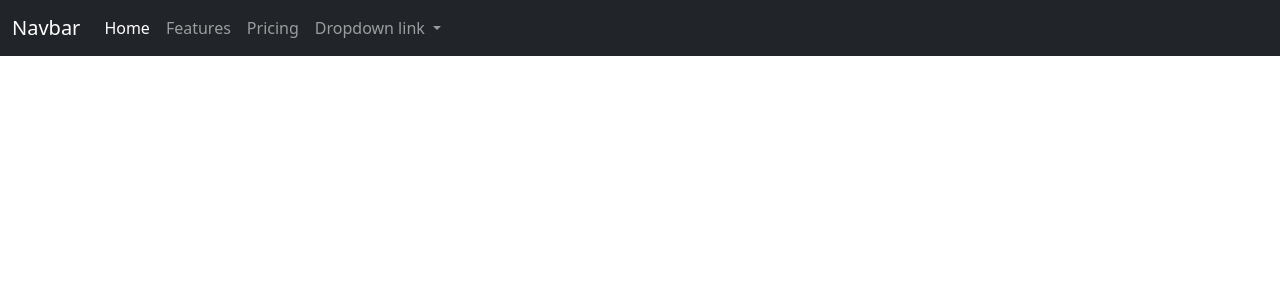
After one commit to selezenart/routes_api, a Python web app: template src/templates/base.html in a window 1280 px wide. The commit adds this page. Shown: the top 300 px of the page. Run offline with Jinja, Linux system fonts and the light colour scheme; the template is opened without the code that fills it, so the values that code supplies are empty.

Commit message:
added base templates with bootstrap

```diff
--- /dev/null
+++ b/src/templates/about.html
@@ -0,0 +1,5 @@
+{% extends 'base.html' %}
+{% block title}About{% endblock %
+{% block content %}
+<h1>About us!</h1>
+{% endblock %}
--- /dev/null
+++ b/src/templates/base.html
@@ -0,0 +1,61 @@
+<!doctype html>
+<html lang="en">
+  <head>
+    <!-- Required meta tags -->
+    <meta charset="utf-8">
+    <meta name="viewport" content="width=device-width, initial-scale=1">
+
+    <!-- Bootstrap CSS -->
+    <link href="https://cdn.jsdelivr.net/npm/bootstrap@5.1.3/dist/css/bootstrap.min.css" rel="stylesheet" integrity="sha384-1BmE4kWBq78iYhFldvKuhfTAU6auU8tT94WrHftjDbrCEXSU1oBoqyl2QvZ6jIW3" crossorigin="anonymous">
+
+    <title>{% block title %}{% endblock %}</title>
+  </head>
+  <body>
+    <nav class="navbar navbar-expand-lg navbar-dark bg-dark">
+        <div class="container-fluid">
+            <a class="navbar-brand" href="#">Navbar</a>
+            <button class="navbar-toggler" type="button" data-bs-toggle="collapse" data-bs-target="#navbarNavDropdown" aria-controls="navbarNavDropdown" aria-expanded="false" aria-label="Toggle navigation">
+                <span class="navbar-toggler-icon"></span>
+            </button>
+            <div class="collapse navbar-collapse" id="navbarNavDropdown">
+                <ul class="navbar-nav">
+                    <li class="nav-item">
+                        <a class="nav-link active" aria-current="page" href="#">Home</a>
+                    </li>
+                    <li class="nav-item">
+                        <a class="nav-link" href="#">Features</a>
+                    </li>
+                    <li class="nav-item">
+          <a class="nav-link" href="#">Pricing</a>
+                    </li>
+                    <li class="nav-item dropdown">
+                        <a class="nav-link dropdown-toggle" href="#" id="navbarDropdownMenuLink" role="button" data-bs-toggle="dropdown" aria-expanded="false">
+                            Dropdown link
+                        </a>
+                        <ul class="dropdown-menu" aria-labelledby="navbarDropdownMenuLink">
+                            <li><a class="dropdown-item" href="#">Action</a></li>
+                            <li><a class="dropdown-item" href="#">Another action</a></li>
+                            <li><a class="dropdown-item" href="#">Something else here</a></li>
+                        </ul>
+                    </li>
+                </ul>
+            </div>
+        </div>
+    </nav>
+
+  <div class="container">
+    {% block content %}
+    {% endblock %}
+  </div>
+    <!-- Optional JavaScript; choose one of the two! -->
+
+    <!-- Option 1: Bootstrap Bundle with Popper -->
+    <script src="https://cdn.jsdelivr.net/npm/bootstrap@5.1.3/dist/js/bootstrap.bundle.min.js" integrity="sha384-ka7Sk0Gln4gmtz2MlQnikT1wXgYsOg+OMhuP+IlRH9sENBO0LRn5q+8nbTov4+1p" crossorigin="anonymous"></script>
+
+    <!-- Option 2: Separate Popper and Bootstrap JS -->
+    <!--
+    <script src="https://cdn.jsdelivr.net/npm/@popperjs/core@2.10.2/dist/umd/popper.min.js" integrity="sha384-7+zCNj/IqJ95wo16oMtfsKbZ9ccEh31eOz1HGyDuCQ6wgnyJNSYdrPa03rtR1zdB" crossorigin="anonymous"></script>
+    <script src="https://cdn.jsdelivr.net/npm/bootstrap@5.1.3/dist/js/bootstrap.min.js" integrity="sha384-QJHtvGhmr9XOIpI6YVutG+2QOK9T+ZnN4kzFN1RtK3zEFEIsxhlmWl5/YESvpZ13" crossorigin="anonymous"></script>
+    -->
+  </body>
+</html>
```
Also changed, not shown: src/templates/home.html (+4 -9 lines).
